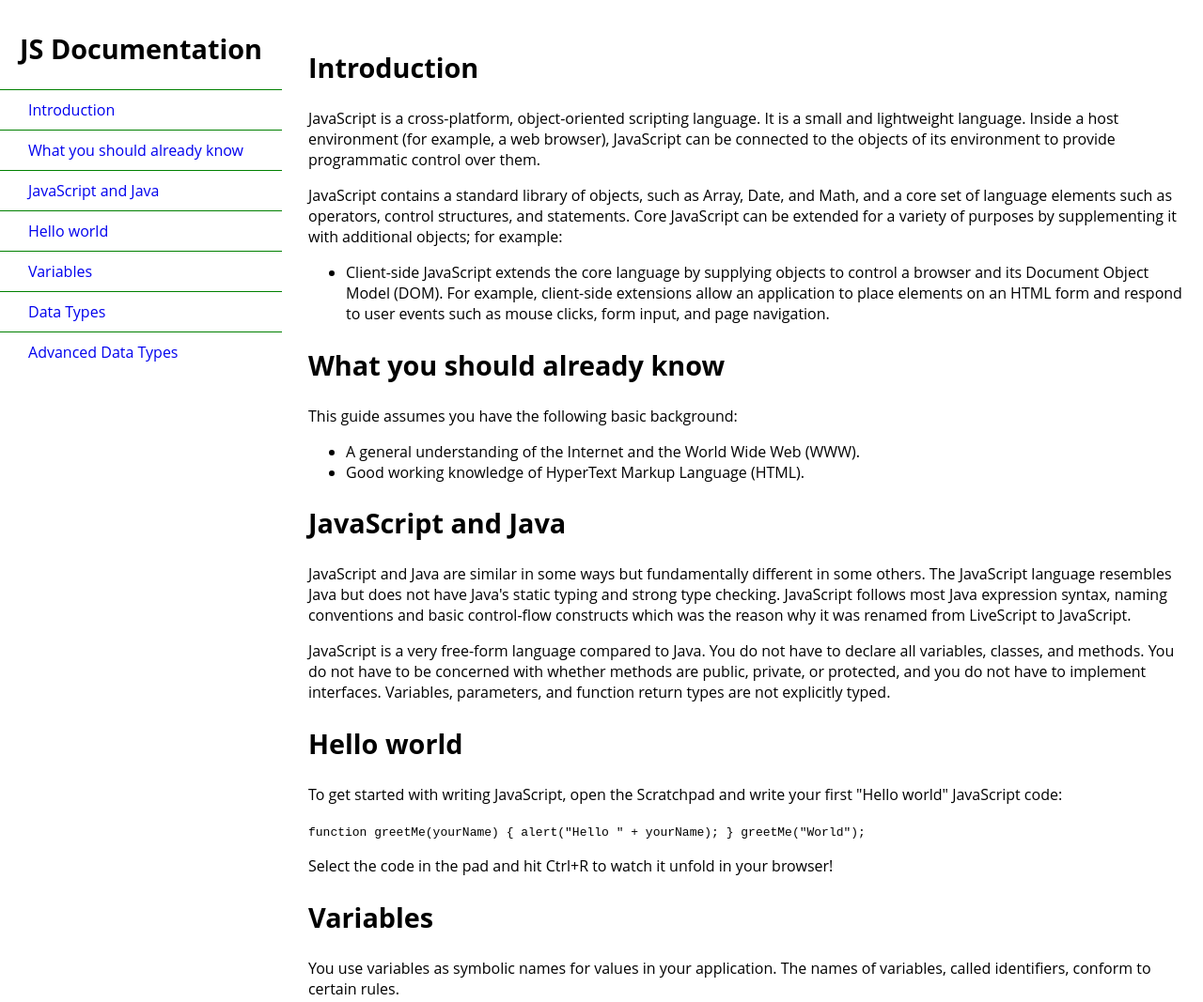
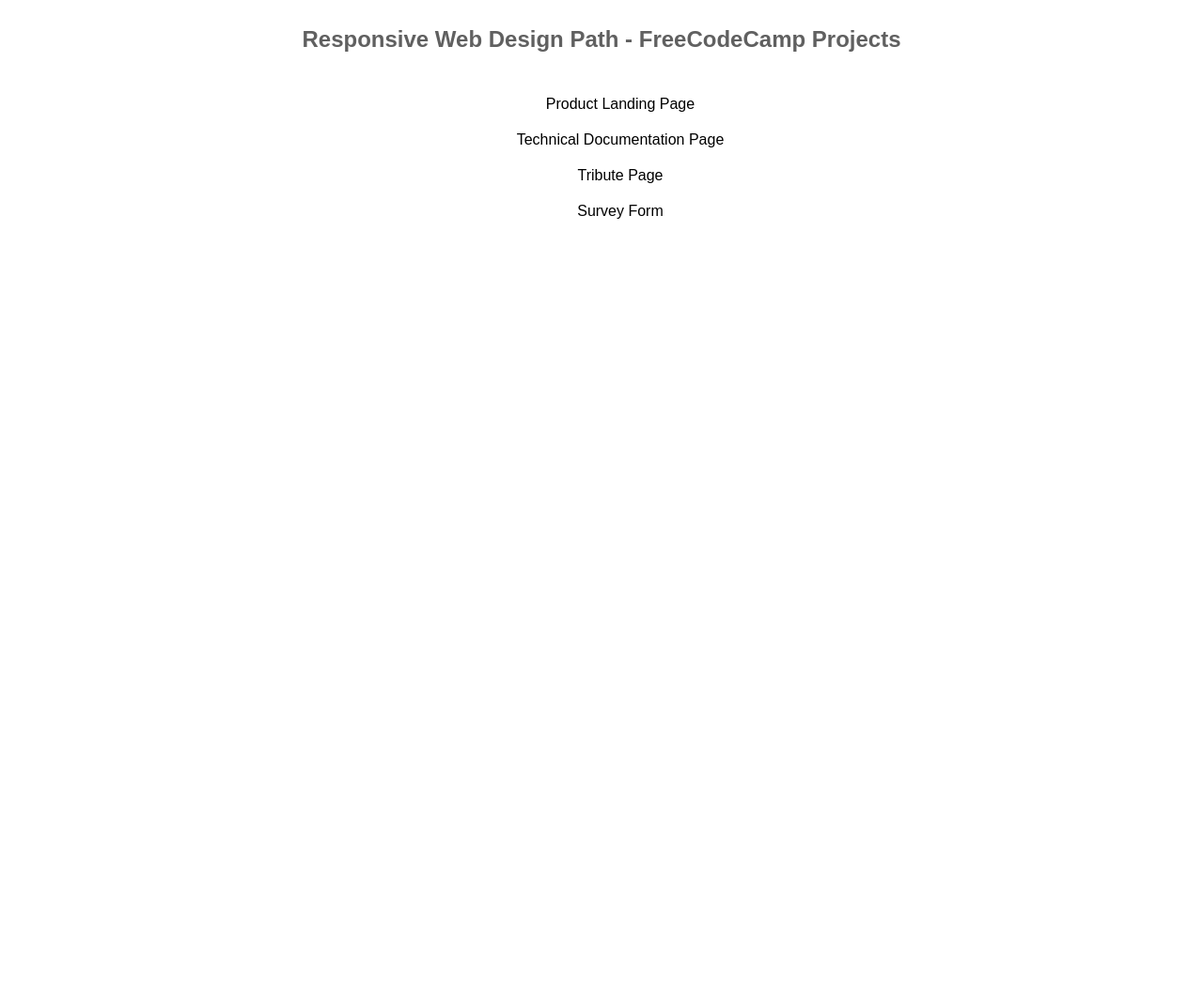
Before and after one commit to lKannaKamui/lKannaKamui.github.io, a plain HTML site: page index.html in a window 1280 px wide. Shown: the top 1067 px of the page at 94% size. After the commit the page ends 800 px from the top, so only its background shows below. Drawn offline with Linux system fonts and the light colour scheme; files that its build step writes are made by us from their sources.

Commit message:
creating basic portafolio

```diff
--- /dev/null
+++ b/css/styles-menu.css
@@ -0,0 +1,31 @@
+body{
+    font-family: sans-serif;
+  }
+  div{
+    display: flex;
+    flex-direction: column;
+    align-items: center;
+  }
+
+  h2{
+    text-align: center;
+    color: #606060;
+  }
+
+  ul{
+    list-style-type: none;
+  }
+
+  li{
+    padding: 10px;
+    text-align: center;
+  }
+
+  a{
+    text-decoration: none;
+    color: #000;
+  }
+
+  a:hover{
+     color: #58C7EE;
+  }
--- a/index.html
+++ b/index.html
@@ -1,111 +1,22 @@
-<!DOCTYPE html>
+<html DOCTYPE!>
 <html>
 <head>
-<meta charset="UTF-8"/>
-<link rel="stylesheet" href="styles.css"/>
+<title>Basic Projects</title>
+<meta charset="UTF-8" />
 <meta name="viewport" content="width=device-width, initial-scale=1.0">
+<link rel="stylesheet" href="styles-menu.css"/>
+
+<meta/>
 </head>
 <body>
-  <nav id="navbar">
-  <header><h1>JS Documentation</h1></header>
-
+  <div>
+  <h2>Responsive Web Design Path - FreeCodeCamp Projects</h2>
   <ul>
-    <li>
-		<a href="#Introduction" class="nav-link">Introduction</a>
-    </li>
-	<li>
-    <a href="#What_you_should_already_know" class="nav-link">What you should already know</a>
-	</li>
-	<li>
-    <a href="#JavaScript_and_Java" class="nav-link">JavaScript and Java</a>
-	</li>
-	<li>
-    <a href="#Hello_world" class="nav-link">Hello world</a>
-	</li>
-	<li>
-    <a href="#Variables" class="nav-link">Variables</a>
-	</li>
-    <li>
-    <a href="#Data_Types" class="nav-link">Data Types</a>
-	</li>
-    <li>
-    <a href="#Advanced_Data_Types" class="nav-link">Advanced Data Types</a>
-	</li>
-</ul>
-
-  </nav>
-  <main id="main-doc">
-    <section id="Introduction" class="main-section">
-      <header><h1>Introduction</h1></header>
-      <p>JavaScript is a cross-platform, object-oriented scripting language. It is a small and lightweight language. Inside a host environment (for example, a web browser), JavaScript can be connected to the objects of its environment to provide programmatic control over them.</p>
-      <p>JavaScript contains a standard library of objects, such as Array, Date, and Math, and a core set of language elements such as operators, control structures, and statements. Core JavaScript can be extended for a variety of purposes by supplementing it with additional objects; for example:</p>
-      <ul>
-        <li>Client-side JavaScript extends the core language by supplying objects to control a browser and its Document Object Model (DOM). For example, client-side extensions allow an application to place elements on an HTML form and respond to user events such as mouse clicks, form input, and page navigation.</li>
-      </ul>
-    </section>
-    <section id="What_you_should_already_know" class="main-section">
-      <header><h1>What you should already know</h1></header>
-      <p>This guide assumes you have the following basic background:</p>
-      <ul>
-        <li>A general understanding of the Internet and the World Wide Web (WWW).</li>
-        <li>Good working knowledge of HyperText Markup Language (HTML).</li>
-      </ul>
-    </section>
-    <section id="JavaScript_and_Java" class="main-section">
-      <header><h1>JavaScript and Java</h1></header>
-      <p>JavaScript and Java are similar in some ways but fundamentally different in some others. The JavaScript language resembles Java but does not have Java's static typing and strong type checking. JavaScript follows most Java expression syntax, naming conventions and basic control-flow constructs which was the reason why it was renamed from LiveScript to JavaScript.</p>
-      <p>JavaScript is a very free-form language compared to Java. You do not have to declare all variables, classes, and methods. You do not have to be concerned with whether methods are public, private, or protected, and you do not have to implement interfaces. Variables, parameters, and function return types are not explicitly typed.</p>
-    </section>
-    <section id="Hello_world" class="main-section">
-      <header><h1>Hello world</h1></header>
-      <p>To get started with writing JavaScript, open the Scratchpad and write your first "Hello world" JavaScript code:</p>
-      <code>function greetMe(yourName) { alert("Hello " + yourName); }
-greetMe("World");</code>
-      <p>Select the code in the pad and hit Ctrl+R to watch it unfold in your browser!</p>
-    </section>
-    <section id="Variables" class="main-section">
-        <header><h1>Variables</h1></header>
-      <p>You use variables as symbolic names for values in your application. The names of variables, called identifiers, conform to certain rules.</p>
-      <p>A JavaScript identifier must start with a letter, underscore (_), or dollar sign ($); subsequent characters can also be digits (0-9). Because JavaScript is case sensitive, letters include the characters "A" through "Z" (uppercase) and the characters "a" through "z" (lowercase).</p>
-      <p>You can use ISO 8859-1 or Unicode letters such as å and ü in identifiers. You can also use the Unicode escape sequences as characters in identifiers. Some examples of legal names are Number_hits, temp99, and _name.</p>
-      <p>You can declare a variable in three ways:</p>
-      <code>var x = 42</code>
-      <code>x = 42</code>
-      <code>let y = 13</code>
-      <code>const y = 13</code>
-    </section>
-
-        <section id="Data_Types" class="main-section">
-      <header><h1>Data Types</h1></header>
-      <p>The latest ECMAScript standard defines seven data types:</p>
-        <ul>
-          <li>Six data types that are primitives:
-
-            <ul>
-              <li>Boolean. true and false.</li>
-              <li>null. A special keyword denoting a null value. Because JavaScript is case-sensitive, null is not the same as Null, NULL, or any other variant.</li>
-            </ul>
-          </li>
-
-          <li>and Object</li>
-        </ul>
-    </section>
-            <section id="Advanced_Data_Types" class="main-section">
-      <header><h1>Advanced Data Types</h1></header>
-      <p>The latest ECMAScript standard defines seven data types:</p>
-        <ul>
-          <li>Six data types that are primitives:
-
-            <ul>
-              <li>Boolean. true and false.</li>
-              <li>null. A special keyword denoting a null value. Because JavaScript is case-sensitive, null is not the same as Null, NULL, or any other variant.</li>
-            </ul>
-          </li>
-
-          <li>and Object</li>
-        </ul>
-    </section>
-  </main>
-
+    <li><a href="technical-doc.html">Product Landing Page</a></li>
+    <li><a href="#">Technical Documentation Page</a></li>
+    <li><a href="#">Tribute Page</a></li>
+    <li><a href="#">Survey Form</a></li>
+  </ul>
+</div>
 </body>
 </html>
```
Also changed, not shown: technical-doc.html (added, +111 -0 lines), css/styles-technical-doc.css (renamed from styles.css).
